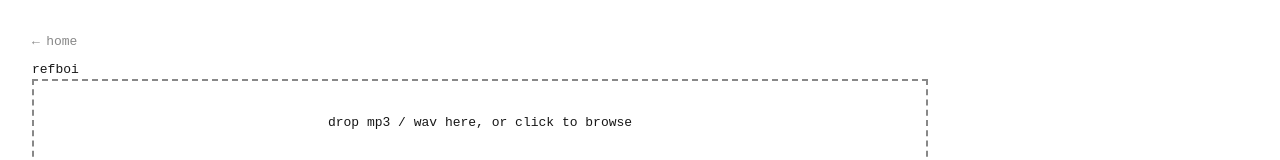
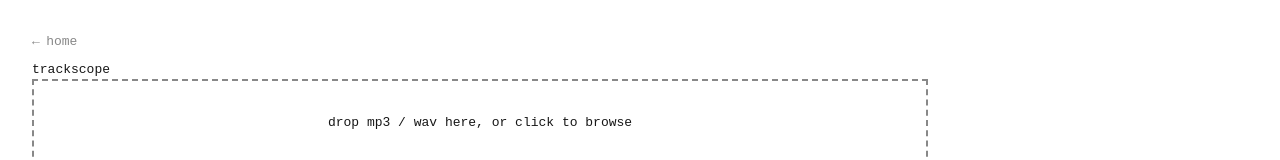
Before and after one commit to tomascabralh/trackscope, a Next.js app: page /refboi in a window 1280 px wide. Shown: the top 160 px of the page. Built offline with nearby package versions, Linux system fonts and the light colour scheme.

Commit message:
refactor: flatten components/refboi into components/, RefboiWorkspace -> Workspace

```diff
--- a/app/refboi/page.tsx
+++ b/app/refboi/page.tsx
@@ -1,5 +1,5 @@
-import RefboiWorkspace from "@/components/refboi/RefboiWorkspace";
+import Workspace from "@/components/Workspace";
 
 export default function RefboiPage() {
-  return <RefboiWorkspace />;
+  return <Workspace />;
 }
--- a/components/refboi/RefboiWorkspace.tsx
+++ b/components/Workspace.tsx
@@ -44,7 +44,7 @@ const PHASE_LABELS: Record<AnalysisPhase, string> = {
   "detecting-sections": "detecting sections",
 };
 
-export default function RefboiWorkspace() {
+export default function Workspace() {
   const [state, setState] = useState<WorkspaceState>({ status: "idle" });
 
   useEffect(() => {
@@ -109,7 +109,7 @@ export default function RefboiWorkspace() {
         <span>home</span>
       </Link>
 
-      <h1>refboi</h1>
+      <h1>trackscope</h1>
 
       <Uploader onFile={handleFile} />
 
```
Also changed, not shown: components/Breakdown.tsx (renamed from components/refboi/Breakdown.tsx), components/ResultsPanel.tsx (renamed from components/refboi/ResultsPanel.tsx), components/SpectralBands.tsx (renamed from components/refboi/SpectralBands.tsx), components/TrackInfo.tsx (renamed from components/refboi/TrackInfo.tsx), components/Uploader.tsx (renamed from components/refboi/Uploader.tsx), components/WaveformTimeline.tsx (renamed from components/refboi/WaveformTimeline.tsx).
